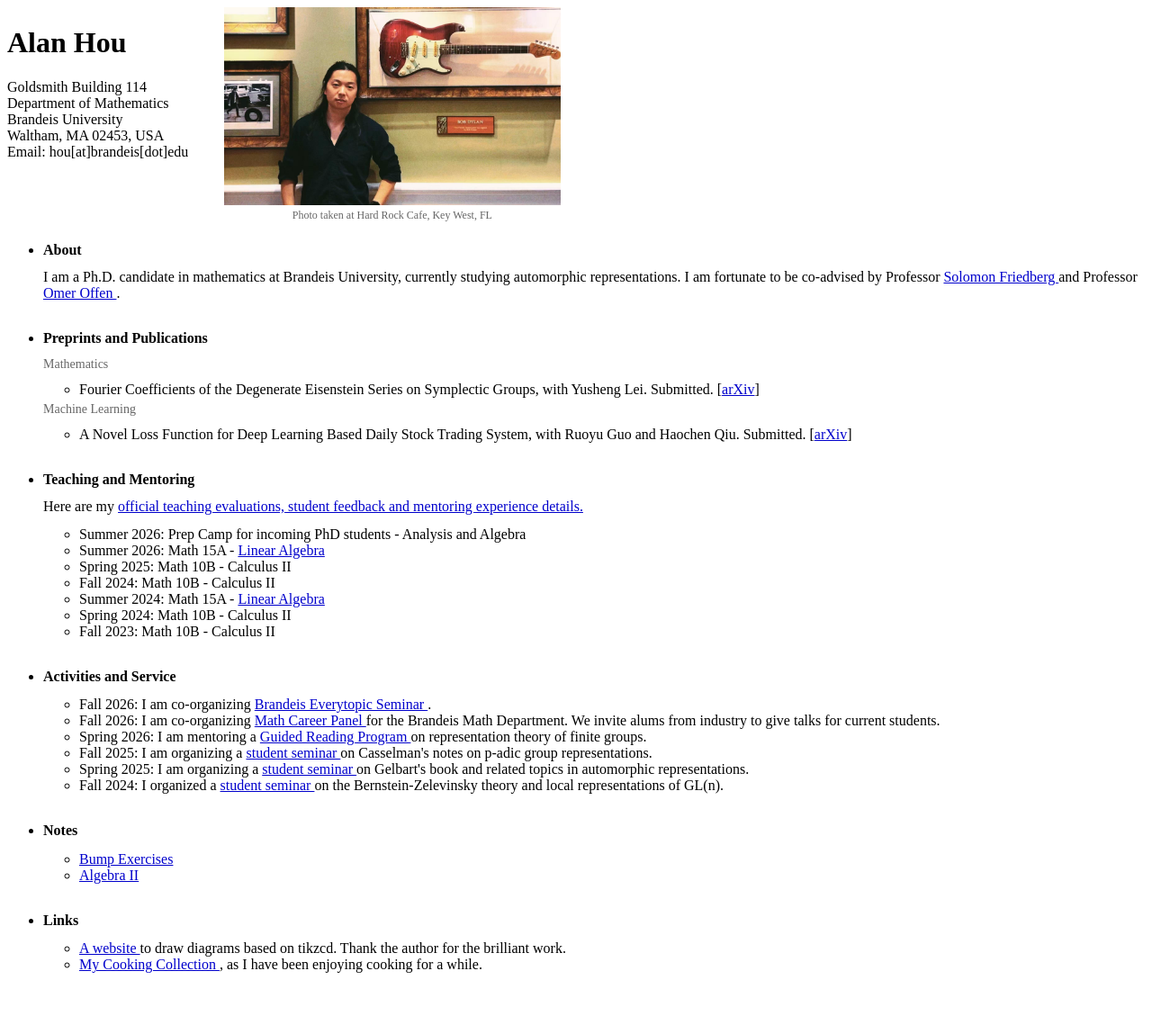
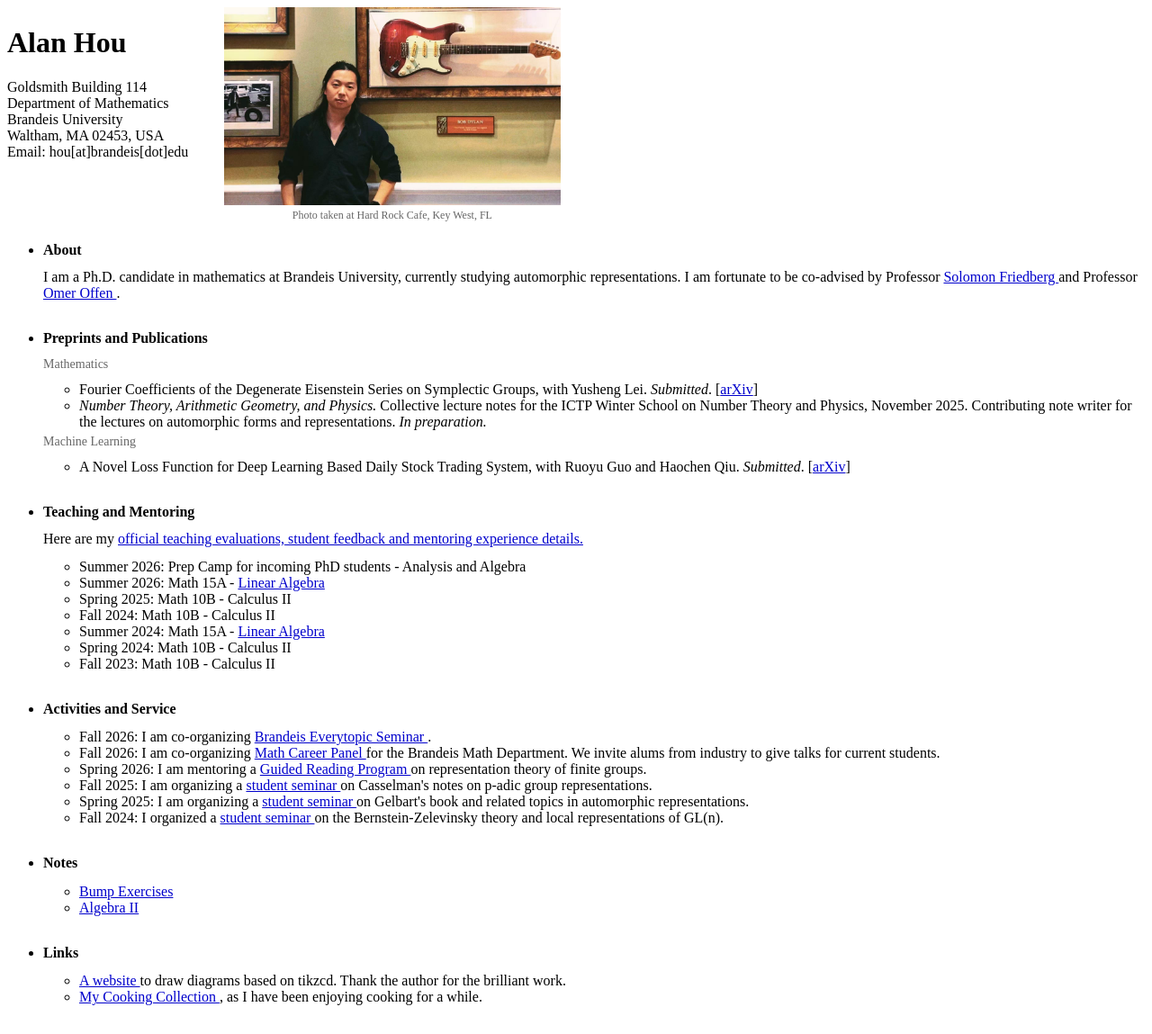
Before and after one commit to axhou/axhou.github.io, a Jekyll site: the page index.html, which Jekyll copies as it is, in a window 1280 px wide. Shown: the whole page at 90% size. Built offline with Jekyll 4.4.1, drawn with Linux system fonts in a browser that asks for light colours; before the commit the page ends 1113 px from its top, so only the background shows below that.

Commit message:
Update index.html

```diff
--- a/index.html
+++ b/index.html
@@ -225,10 +225,15 @@
 
         <li>
           Fourier Coefficients of the Degenerate Eisenstein Series
-          on Symplectic Groups, with Yusheng Lei. Submitted.
+          on Symplectic Groups, with Yusheng Lei. <em>Submitted</em>.
           [<a href="https://arxiv.org/abs/2608.24719">arXiv</a>]
         </li>
-
+      <li>
+  <em>Number Theory, Arithmetic Geometry, and Physics.</em>
+  Collective lecture notes for the ICTP Winter School on Number Theory and Physics,
+  November 2025. Contributing note writer for the lectures on automorphic forms
+  and representations. <em>In preparation.</em>
+</li>
       </ul>
 
 
@@ -241,7 +246,7 @@
         <li>
           A Novel Loss Function for Deep Learning Based Daily
           Stock Trading System, with Ruoyu Guo and Haochen Qiu.
-          Submitted.
+          <em>Submitted</em>.
           [<a href="https://arxiv.org/abs/2502.17493">arXiv</a>]
         </li>
 
```
